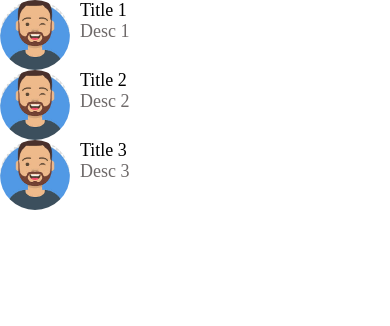
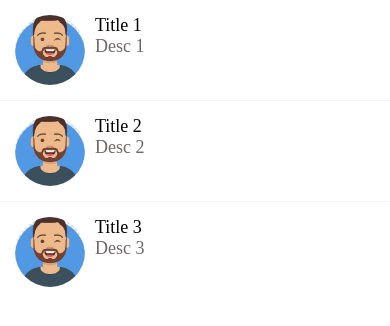
Before and after one commit to Tonic78/NoMoreNeed, a React Native app: screen / in a window 390 px wide. Shown: the top 326 px of the page. Built offline with nearby package versions, Linux system fonts and the light colour scheme.

Commit message:
add list item separator

```diff
--- a/app/components/ListItem.js
+++ b/app/components/ListItem.js
@@ -19,6 +19,7 @@
 const styles = StyleSheet.create({
   container: {
     flexDirection: "row",
+    padding: 15,
   },
   image: {
     width: 70,
--- /dev/null
+++ b/app/components/ListItemSeparator.js
@@ -0,0 +1,17 @@
+import React from "react";
+import { StyleSheet, View } from "react-native";
+
+import colors from "../config/colors";
+
+function ListItemSeparator() {
+  return <View style={styles.separator} />;
+}
+
+const styles = StyleSheet.create({
+  separator: {
+    width: "100%",
+    height: 1,
+    backgroundColor: colors.light,
+  },
+});
+export default ListItemSeparator;
--- a/app/config/colors.js
+++ b/app/config/colors.js
@@ -2,4 +2,5 @@
   primary: "#fc5c65",
   secondary: "#4ecdc4",
   medium: "#6e6969",
+  light: "#f8f4f4",
 };
--- a/app/screens/MessagesScreen.js
+++ b/app/screens/MessagesScreen.js
@@ -1,8 +1,9 @@
 import React from "react";
-import { StyleSheet, FlatList } from "react-native";
+import { StyleSheet, FlatList, View } from "react-native";
 
 import ListItem from "../components/ListItem";
 import Screen from "../components/Screen";
+import ListItemSeparator from "../components/ListItemSeparator";
 
 const messages = [
   // hard coded data to be replaced by dynamic data
@@ -39,6 +40,7 @@
             image={item.image}
           />
         )}
+        ItemSeparatorComponent={ListItemSeparator}
       />
     </Screen>
   );
--- a/app/screens/ViewImageScreen.js
+++ b/app/screens/ViewImageScreen.js
@@ -39,7 +39,7 @@
     resizeMode: "contain",
   },
   imageContainer: {
-    backgroundColor: "#000",
+    backgroundColor: colors.medium,
     flex: 1,
   },
 });
```
